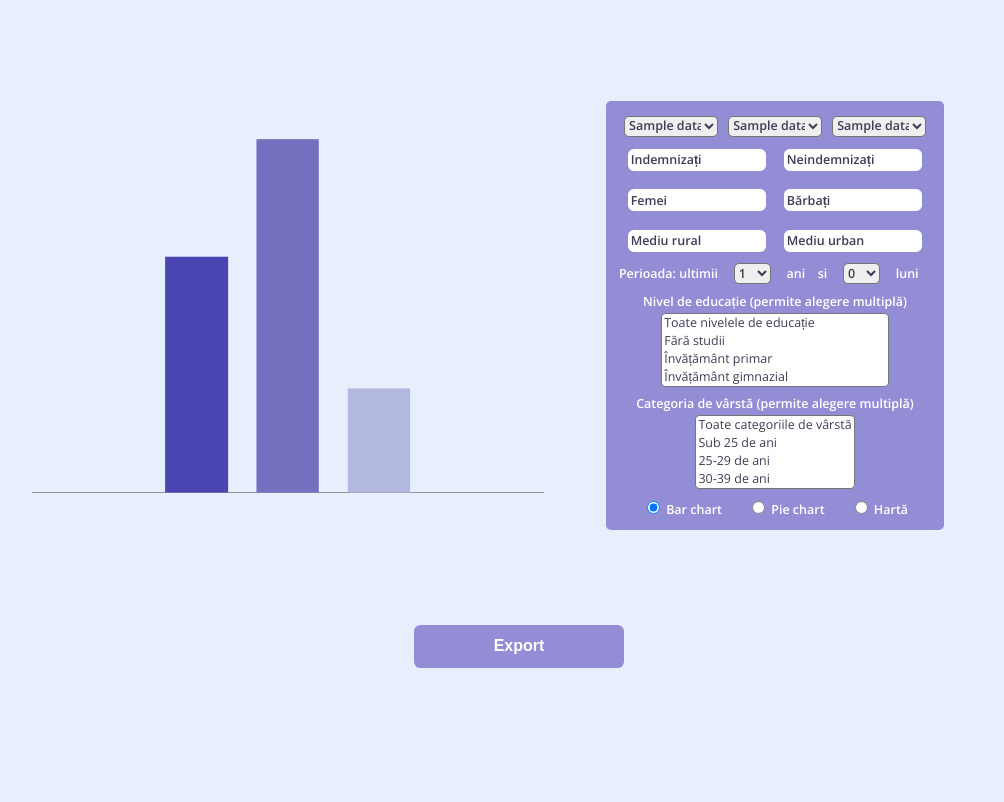
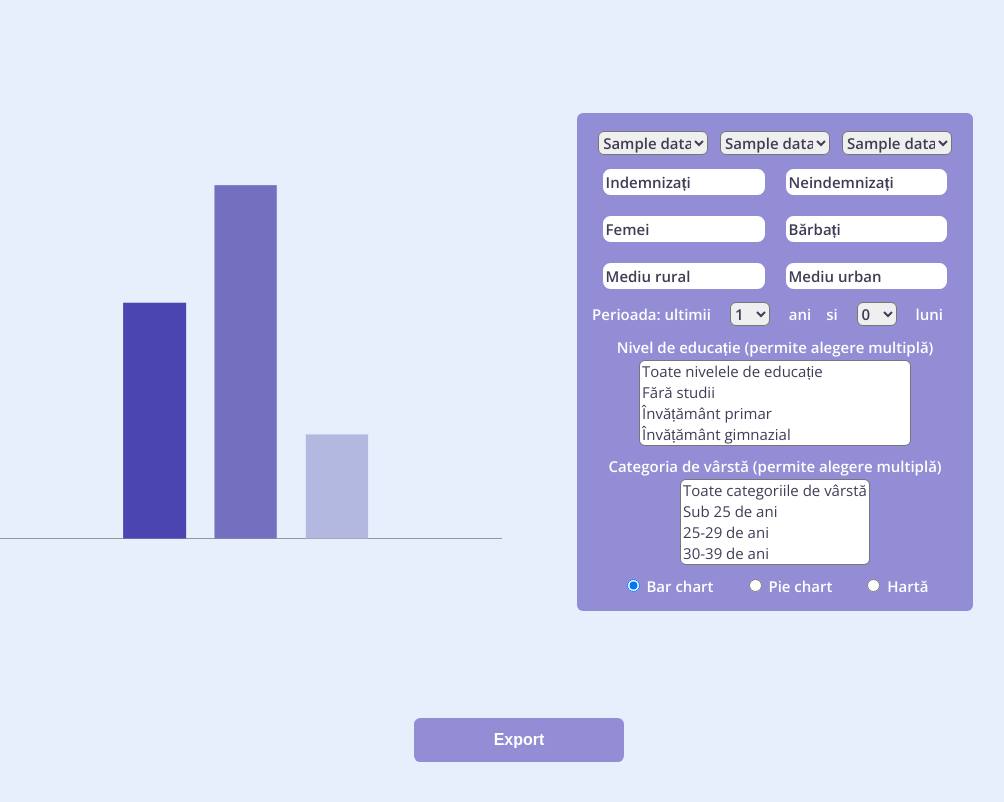
Before and after one commit to craciunmarian/legendary-fiesta, a PHP site: template app/views/visualizer/index.php in a window 1280 px wide. Shown: the part 713-1515 px from the top of the page, without its empty margins (121-1125 px from the left). Before the commit the page ends 1381 px from the top, so only its background shows below. Run offline with PHP 8.4, Linux system fonts and the light colour scheme; the template is opened without the code that fills it: most values are stand-ins (such as "Sample title", 1, 10 or a date in 2020).

Commit message:
slightly bigger form

```diff
--- a/public/css/visualizer/visualizer.css
+++ b/public/css/visualizer/visualizer.css
@@ -59,7 +59,7 @@
     font-family: 'Open Sans', sans-serif;
     color: white;
     /* font-size: 0.72vw; */
-    font-size: 50%;
+    font-size: 60%;
     font-weight: 600;
     margin: 5em;
 
@@ -173,13 +173,13 @@
 
 }
 
-@media screen and (max-width: 1200px) {
+@media screen and (max-width: 1000px) {
     .header__text {
         color: white;
     }
 }
 
-@media screen and (max-width: 830px) {
+@media screen and (max-width: 1000px) {
 
     svg {
         width: 60vw;
@@ -209,7 +209,7 @@
     }
 }
 
-@media screen and (max-width: 830px) and (min-width:550px) {
+@media screen and (max-width: 1000px) and (min-width:700px) {
         form {
         width: 50vw;
         margin: 5em 0em;
```
